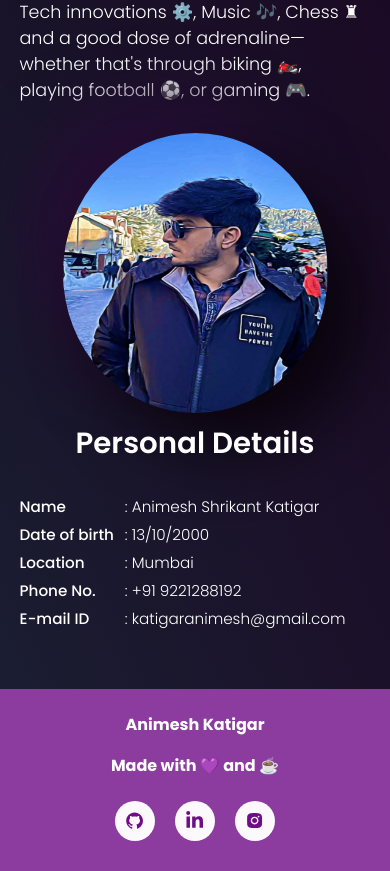
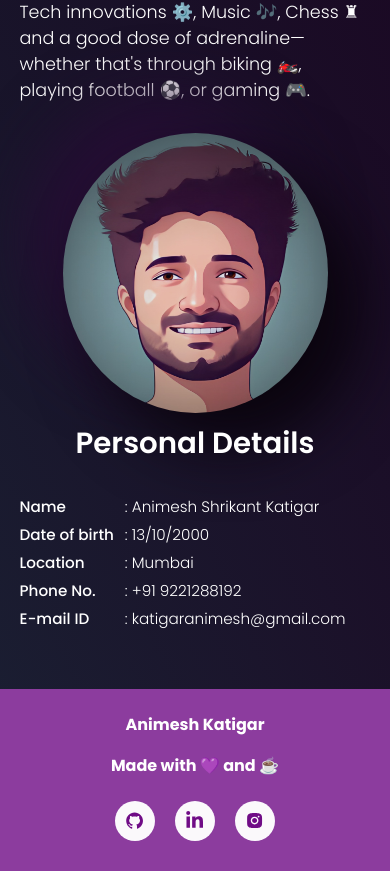
Before and after one commit to AnimeshKatigar/portfolio, a React (Create React App) app: page / in a window 390 px wide. Shown: the part 1620-2491 px from the top of the page. Built offline with nearby package versions, Linux system fonts and the light colour scheme.

Commit message:
Updated profile image

```diff
--- a/src/pages/Home.js
+++ b/src/pages/Home.js
@@ -6,7 +6,7 @@ import moonImg from "../assets/moon.png";
 import starsImg from "../assets/stars.png";
 import mountains_behindImg from "../assets/mountains_behind.png";
 import mountains_frontImg from "../assets/mountains_front.png";
-import animeshImg from "../assets/sscrop.png";
+import animeshImg from "../assets/Avatar.png";
 import { details } from "../assets/data/Data";
 import { TypeAnimation } from "react-type-animation";
 import "../styles/home.css";
--- a/src/styles/home.css
+++ b/src/styles/home.css
@@ -263,6 +263,8 @@ section img#mountains_front {
 
 .profileImg {
   border-radius: 50%;
+  object-fit: cover;
+  margin-left: 5%;
   background: #180921;
   box-shadow: 33px 33px 66px #0a040d, -33px -33px 66px #260e35;
 }
@@ -366,6 +368,9 @@ section img#mountains_front {
   .profile-details {
     width: 90%;
   }
+  .profileImg{
+    margin-left: 0%;
+  }
 }
 
 @media (max-width: 400px) {
```
Also changed, not shown: src/assets/Avatar.png (added), src/assets/sscrop.png (deleted).
